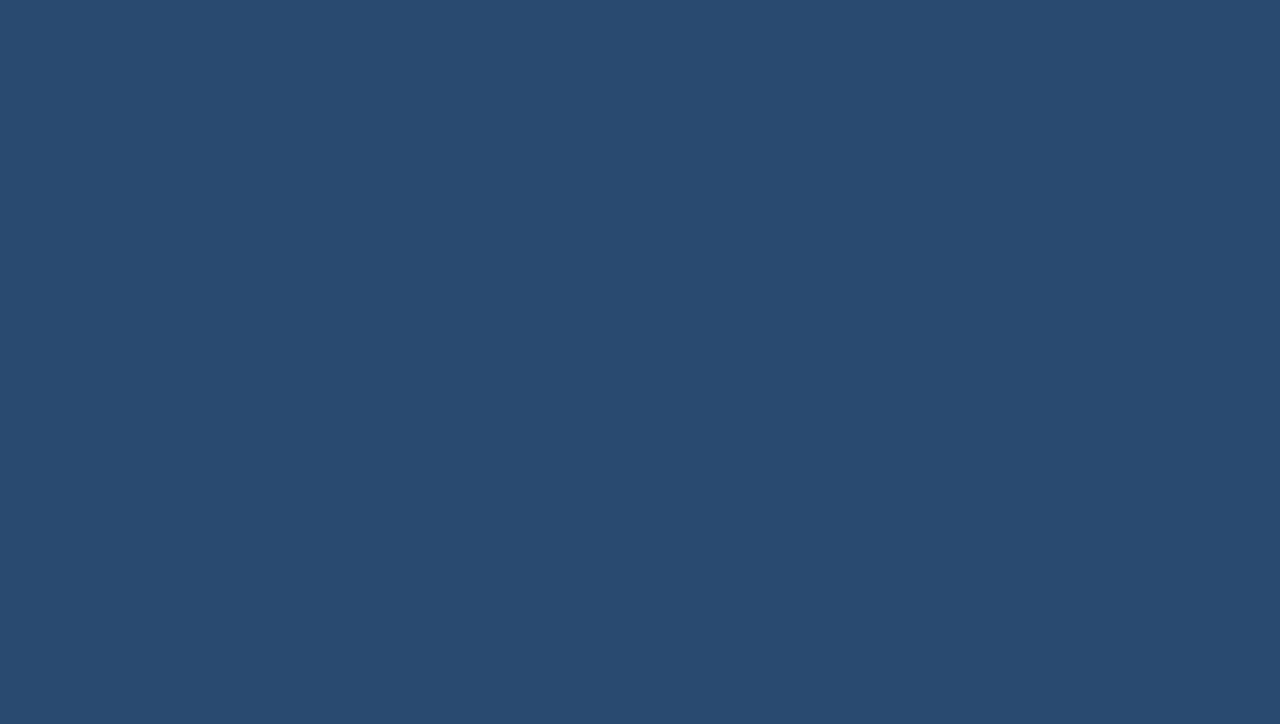
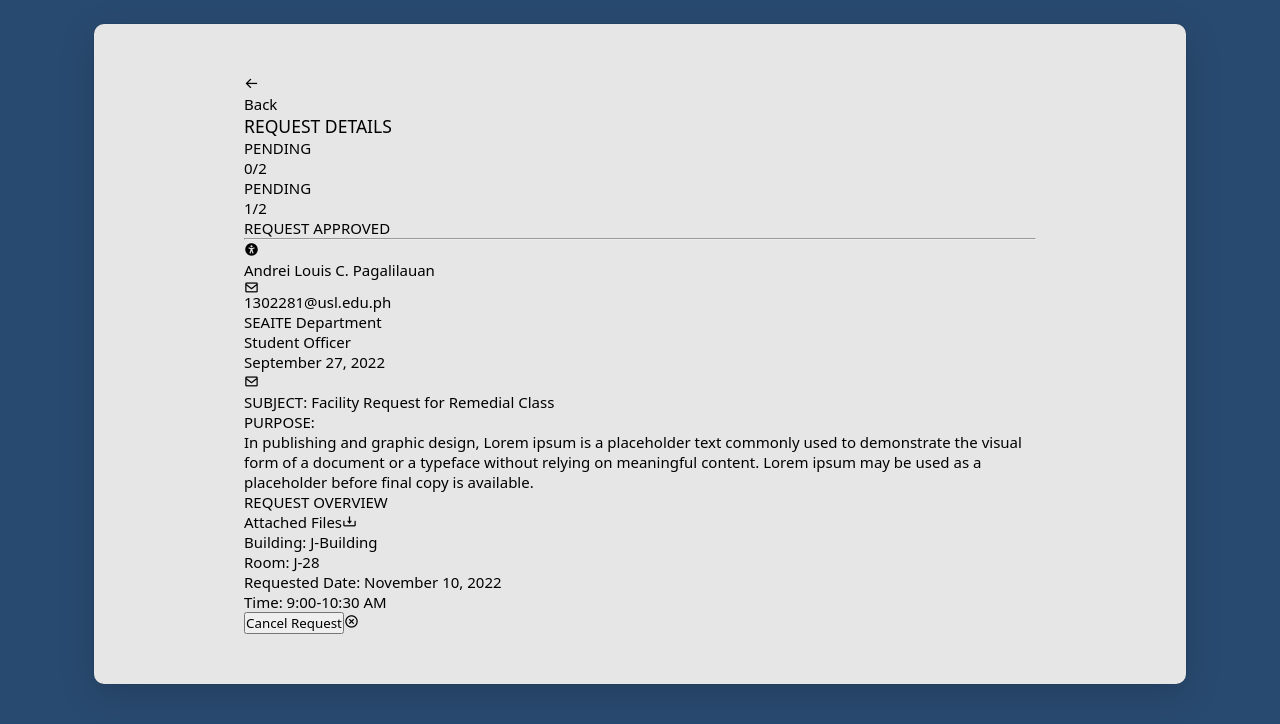
Before and after one commit to apagalilauan/SFIMS-Capstone, a React (Create React App) app in the folder main-app/client/: page /Notification_Details in a window 1280 px wide. Before the commit this address had no page. Shown: the top 724 px of the page. Built offline with nearby package versions, Linux system fonts and the light colour scheme.

Commit message:
HTML Update
Notification Details

```diff
--- a/main-app/client/src/App.js
+++ b/main-app/client/src/App.js
@@ -9,6 +9,7 @@ import HomepageAdmin from './pages/Homepage-Admin'
 import LandingPage from './pages/Landing';
 import MainForm from './pages/MainForm';
 import NotificationsPage from './pages/Notifications';
+import DetailedNotifications from './pages/Detailed-Notification';
 
 
 
@@ -33,6 +34,7 @@ function App() {
                 <Route path='/welcome-page' element = { <LandingPage/>}></Route>
                 <Route path='/Form' element={ <MainForm/> }></Route>
                 <Route path='/Notifications' element={ <NotificationsPage/> }></Route>
+                <Route path='/Notification_Details' element={ <DetailedNotifications/> }></Route>
               </Routes>
 
         </BrowserRouter>
--- /dev/null
+++ b/main-app/client/src/assets/scss/Detailed-Notifications.scss
@@ -0,0 +1,8 @@
+.RD-Container{
+    padding: 50px 150px;
+    margin: 0px 70px;
+    background-color: #E6E6E6;
+    box-shadow: rgba(0, 0, 0, 0.16) 0px 10px 36px 0px, rgba(0, 0, 0, 0.06) 0px 0px 0px 1px;
+    border-radius: 10px;
+    font-size: 15px;
+}
--- a/main-app/client/src/pages/Detailed-Notification.js
+++ b/main-app/client/src/pages/Detailed-Notification.js
@@ -1,8 +1,83 @@
+import '../assets/scss/Detailed-Notifications.scss'
 const DetailedNotifications = () => {
     return (
-        <div>
+        <div class="RD-Container">
+            <link href='https://unpkg.com/boxicons@2.1.4/css/boxicons.min.css' rel='stylesheet'/>
+            <div id="btnBack" className="btnForm">
+                <i class='bx bx-arrow-back' ></i>
+                <p>Back</p>
+            </div>
+
+            {/* RD Heading */}
+            <div>
+                <h3>REQUEST DETAILS</h3>
+                <div value='1'>
+                    <p>PENDING</p> 0/2
+                </div>
+                <div value='2'>
+                    <p>PENDING</p> 1/2
+                </div>
+                <div value='3'>
+                    <p>REQUEST APPROVED</p>
+                </div>
+            </div>
+
+            {/* Divider */}
+            <hr class="solid"/>
+
+            {/* RD Content */}
+            <div>
+                <div className="RDC-Header">
+                    <div>
+                        <i class='bx bxs-universal-access'/>
+                        <div>
+                            <p>Andrei Louis C. Pagalilauan</p>
+                            <i class='bx bx-envelope' ><p>1302281@usl.edu.ph</p></i>
+                        </div>
+                        <div>
+                            <p>SEAITE Department</p>
+                            <p>Student Officer</p>
+                        </div>
+                    </div>
+
+                    <div>
+                        <p>September 27, 2022</p>
+                        <i class='bx bx-envelope'/>
+                    </div>
+                </div>
+
+                <div className="RDC-Body">
+                    <div>
+                        <p>SUBJECT: Facility Request for Remedial Class</p>
+                    </div>
+                    <div>
+                        <p>PURPOSE:</p>
+                        <p>In publishing and graphic design, Lorem ipsum is a placeholder text commonly used to demonstrate the visual form of a document or a
+                            typeface without relying on meaningful content. Lorem ipsum may be used as a placeholder before final copy is available.</p>
+                    </div>
+                </div>
+            </div>
 
 
+            {/* RD Additional Content */}
+            <div>
+                <div className="RDA-Header">
+                    <div>REQUEST OVERVIEW</div>
+                    <div>Attached Files<i class='bx bx-download'/></div>
+                </div>
+                <div className="RDA-Body">
+                    <p>Building: J-Building</p>
+                    <p>Room: J-28</p>
+                    <p>Requested Date: November 10, 2022</p>
+                    <p>Time: 9:00-10:30 AM</p>
+                </div>
+            </div>
+
+            {/* RD Buttons */}
+            <div>
+                <button>Cancel Request</button>
+                <i class='bx bx-x-circle' ></i>
+            </div>
         </div>
      );
 }
```
